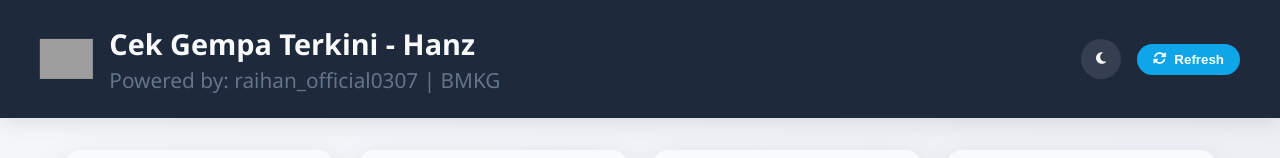
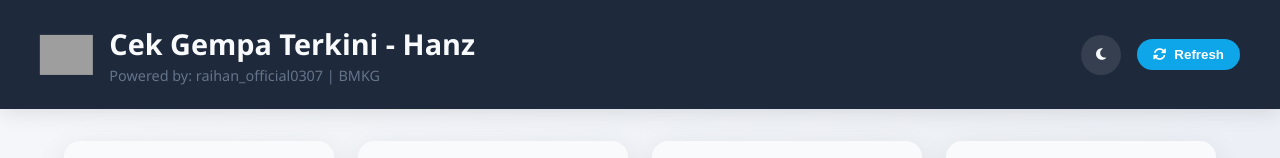
Before and after one commit to Dikrey/gempabumi, a plain HTML site: page index.html in a window 1280 px wide. Shown: the top 158 px of the page. Drawn offline with nearby package versions, Linux system fonts and the light colour scheme; no server answers; grey boxes are pictures that could not be loaded.

Commit message:
Update V2

```diff
--- a/style.css
+++ b/style.css
@@ -73,7 +73,7 @@
     }
 
     .powered {
-      font-size: 1.3rem;
+      font-size: 0.9rem;
       color: var(--gray);
       margin-top: 0.2rem;
     }
```
